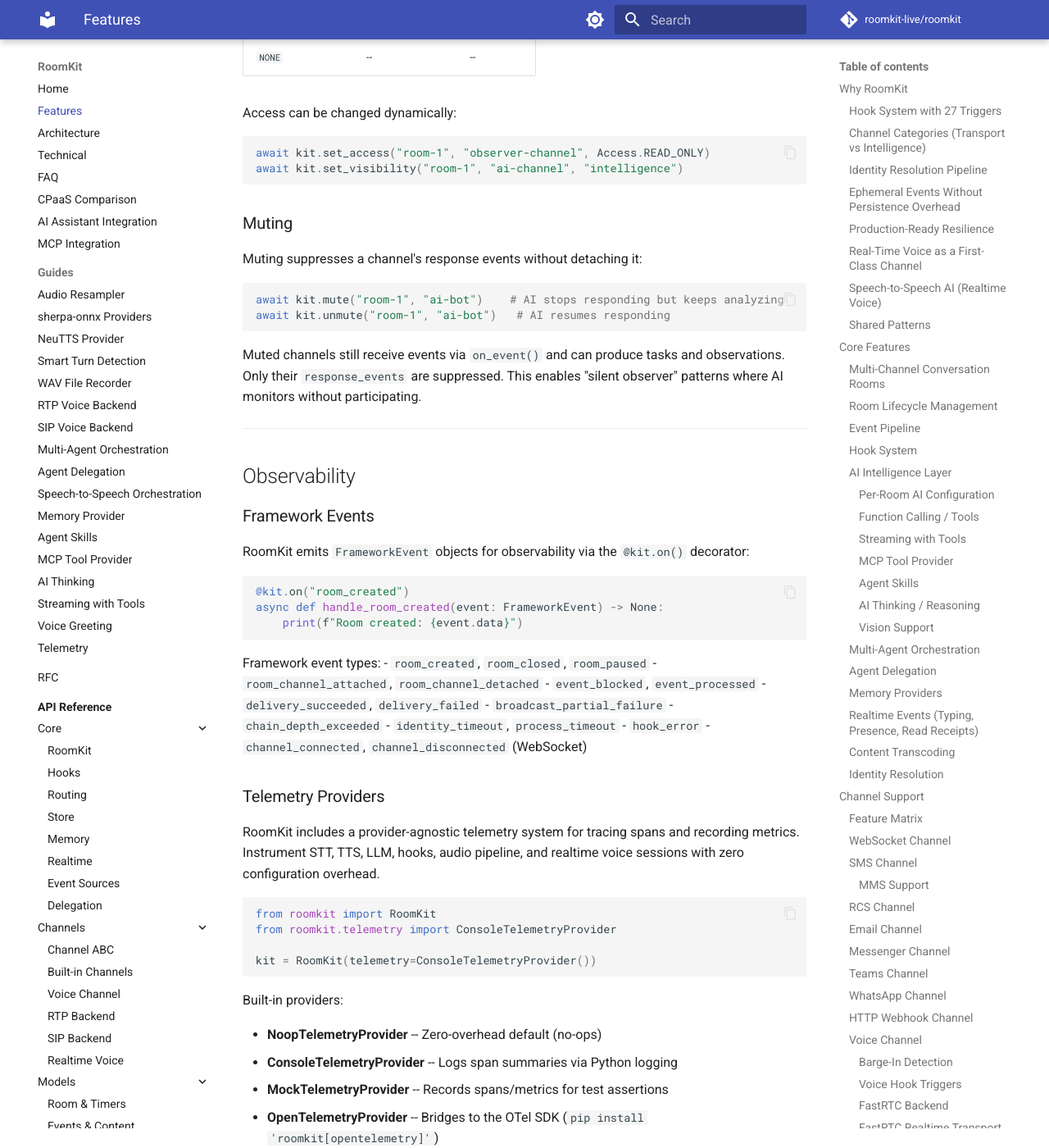
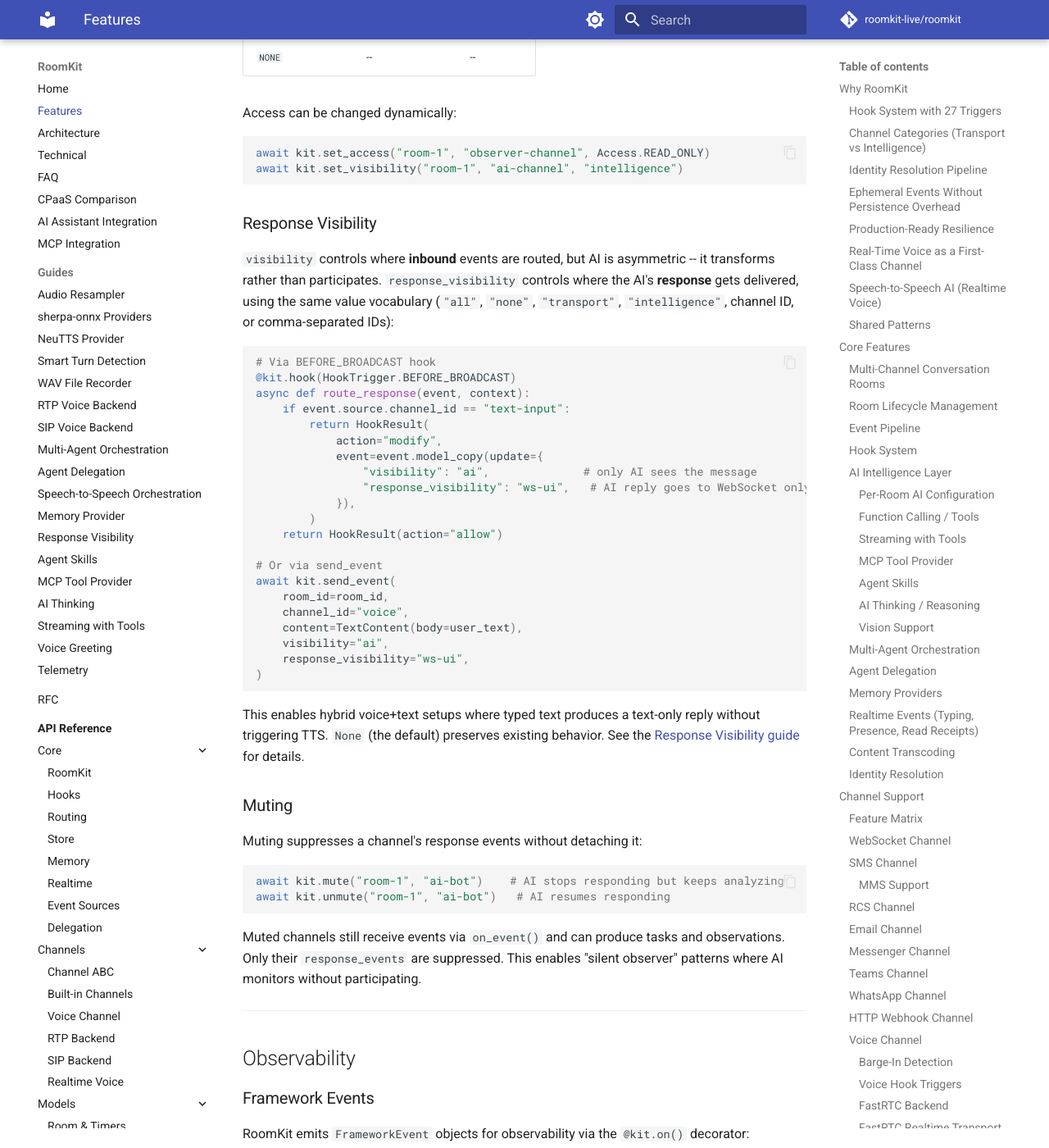
Before and after one commit to roomkit-live/roomkit-docs, an MkDocs documentation site: the page built from docs/features.md, in a window 1280 px wide and 1400 px high, scrolled down 32317 px. Shown: the whole window at 82% size. Built offline with MkDocs 1.6.1 and Material for MkDocs 9.7.7, drawn with Linux system fonts in a browser that asks for light colours; comment, search, counter and statistics services are not loaded.

Commit message:
docs: add response_visibility guide and features section
Add guide explaining how to use response_visibility to control where AI
responses are delivered in hybrid voice+text setups. Update features.md
with a new Response Visibility subsection under Channel Access Control.

Co-Authored-By: Claude Opus 4.6 <noreply@anthropic.com>

````diff
--- a/docs/features.md
+++ b/docs/features.md
@@ -1332,6 +1332,36 @@ await kit.set_access("room-1", "observer-channel", Access.READ_ONLY)
 await kit.set_visibility("room-1", "ai-channel", "intelligence")
 ```
 
+### Response Visibility
+
+`visibility` controls where **inbound** events are routed, but AI is asymmetric -- it transforms rather than participates. `response_visibility` controls where the AI's **response** gets delivered, using the same value vocabulary (`"all"`, `"none"`, `"transport"`, `"intelligence"`, channel ID, or comma-separated IDs):
+
+```python
+# Via BEFORE_BROADCAST hook
+@kit.hook(HookTrigger.BEFORE_BROADCAST)
+async def route_response(event, context):
+    if event.source.channel_id == "text-input":
+        return HookResult(
+            action="modify",
+            event=event.model_copy(update={
+                "visibility": "ai",              # only AI sees the message
+                "response_visibility": "ws-ui",   # AI reply goes to WebSocket only
+            }),
+        )
+    return HookResult(action="allow")
+
+# Or via send_event
+await kit.send_event(
+    room_id=room_id,
+    channel_id="voice",
+    content=TextContent(body=user_text),
+    visibility="ai",
+    response_visibility="ws-ui",
+)
+```
+
+This enables hybrid voice+text setups where typed text produces a text-only reply without triggering TTS. `None` (the default) preserves existing behavior. See the [Response Visibility guide](guides/response-visibility.md) for details.
+
 ### Muting
 
 Muting suppresses a channel's response events without detaching it:
--- a/mkdocs.yml
+++ b/mkdocs.yml
@@ -79,6 +79,7 @@ nav:
       - Agent Delegation: guides/agent-delegation.md
       - Speech-to-Speech Orchestration: guides/realtime-orchestration.md
       - Memory Provider: guides/memory-provider.md
+      - Response Visibility: guides/response-visibility.md
       - Agent Skills: guides/agent-skills.md
       - MCP Tool Provider: guides/mcp-tool-provider.md
       - AI Thinking: guides/ai-thinking.md
````
Also changed, not shown: docs/guides/response-visibility.md (added, +165 -0 lines).
